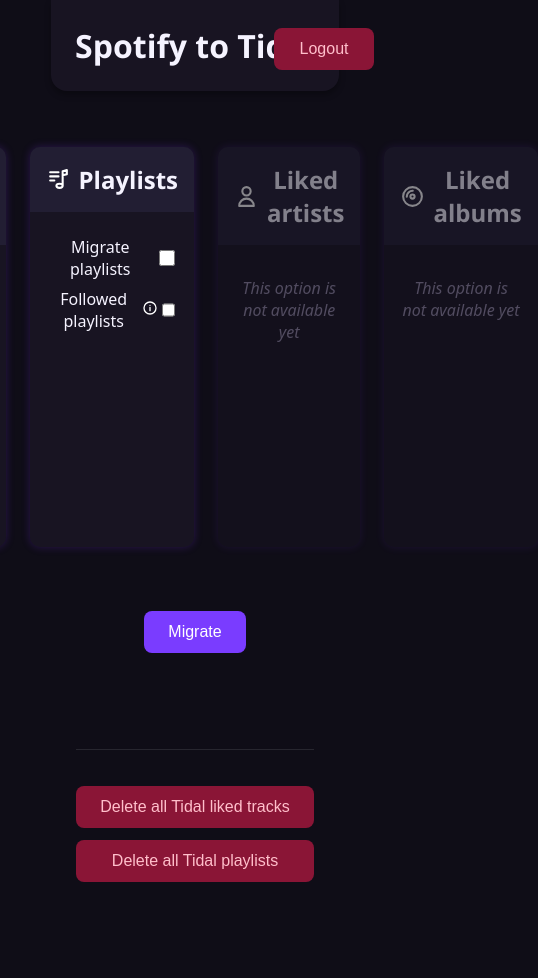
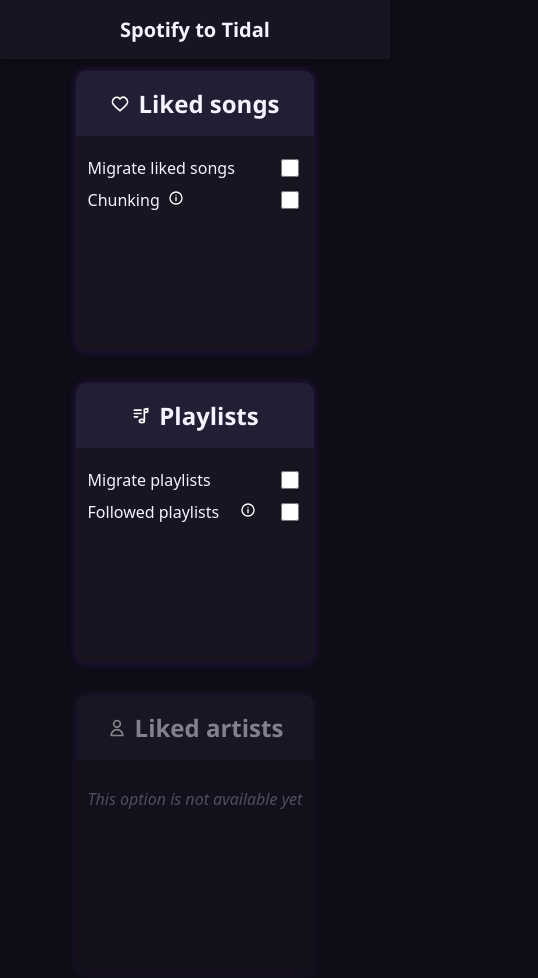
Before and after one commit to john-kick/spotify-to-tidal, a website: page public/views/index.html in a window 390 px wide. Shown: the top 978 px of the page, 538 px wide, since content can reach past the window. Before the commit the page ends 914 px from the top, so only its background shows below. Drawn offline with Linux system fonts and the light colour scheme; files that its build step writes are made by us from their sources; no server answers; files whose address does not match are found by name.

Commit message:
feat: Improve responsive design and layout adjustments across stylesheets

```diff
--- a/public/styles.css
+++ b/public/styles.css
@@ -14,7 +14,8 @@
   margin: 0;
   padding: 0;
   min-height: 100vh;
-  overflow: hidden;
+  /* allow vertical scrolling on small screens so content isn't clipped */
+  overflow-y: auto;
 }
 
 main {
@@ -23,6 +24,7 @@
   align-items: center;
   width: 100%;
   min-height: 100vh;
+  overflow-x: hidden;
 }
 
 #page-content {
@@ -51,29 +53,49 @@
 }
 
 h1 {
+  /* Keep the header visible at the top while allowing the rest of the page to scroll */
   text-align: center;
-  margin-top: 0;
-  margin-bottom: 1.5rem;
+  margin: 0; /* remove default margins so sticky positioning behaves predictably */
   padding: 1.5rem;
-  background-color: var(--color-surface);
+  background-color: var(--color-surface, #fff);
   border-radius: 0 0 1rem 1rem;
   box-shadow: 0 4px 6px rgba(0, 0, 0, 0.3);
+  position: sticky;
+  top: 0; /* stick to the top of the viewport */
+  left: 0;
+  right: 0;
+  z-index: 1000; /* ensure header sits above other content (logout button, modals, etc.) */
+  -webkit-backdrop-filter: blur(4px);
+  backdrop-filter: blur(4px);
 }
 
+@media (max-width: 480px) {
+  h1 {
+    width: 100%;
+    border-radius: 0;
+  }
+}
+
+/* Options container (cards) - allow wrapping on narrow screens */
 #options-container {
   display: flex;
   flex-direction: row;
   gap: 1.5rem;
   margin-bottom: 2rem;
+  flex-wrap: wrap;
 
   & > div {
-    flex: 1;
+    flex: 1 1 280px; /* allow cards to shrink and wrap */
+    min-width: 220px;
+    max-width: 100%;
   }
 }
 
 /* Option sections */
 .option-section {
-  height: 400px;
+  /* prefer flexible height so content isn't clipped on small screens */
+  min-height: 220px;
+  height: auto;
 }
 
 /* Transfer container */
@@ -95,7 +117,8 @@
 #danger-zone {
   margin-top: 2rem;
   border-top: 1px solid rgba(255, 255, 255, 0.1);
-  padding-top: 1.5rem;
+  border-bottom: 1px solid rgba(255, 255, 255, 0.1);
+  padding: 1.5rem 0;
 }
 
 #logout-container {
@@ -104,6 +127,45 @@
   height: 50px;
   top: 1rem;
   right: 1rem;
+}
+
+/* Responsive tweaks */
+@media (max-width: 800px) {
+  h1 {
+    padding: 1rem;
+    font-size: 1.25rem;
+  }
+
+  #page-content {
+    padding: 1rem;
+  }
+
+  /* stack the option sections vertically on smaller screens */
+  #options-container {
+    flex-direction: column;
+    gap: 1rem;
+    align-items: stretch;
+  }
+
+  /* move logout control into the flow so it doesn't overlap content */
+  #logout-container {
+    position: static;
+    width: auto;
+    height: auto;
+    margin: 0.5rem 0 0 auto;
+    align-self: flex-end;
+  }
+}
+
+@media (max-width: 420px) {
+  #page-content {
+    width: 96%;
+    padding: 0.75rem;
+  }
+
+  .card-topper img {
+    max-height: 20px;
+  }
 }
 
 .info-icon {
--- a/public/styles/auth.css
+++ b/public/styles/auth.css
@@ -14,26 +14,12 @@
   text-align: center;
 }
 
-#logos {
-  display: flex;
-  justify-content: center;
-  align-items: center;
-  margin-top: 2rem;
-  margin-bottom: 2rem;
-  gap: 5rem;
-}
-
-#logos img {
-  height: 100px;
-}
-
 /* Auth buttons container */
 #auth-container {
   display: flex;
   justify-content: center;
   gap: 2rem;
   margin-bottom: 2rem;
-  /* min-width: 800px; */
 }
 
 #auth-container .to-arrow {
@@ -68,3 +54,18 @@
 .action-container img {
   max-height: 100px;
 }
+
+@media (max-width: 480px) {
+  #auth-container {
+    flex-direction: column;
+    width: 80%;
+  }
+
+  .to-arrow {
+    display: none;
+  }
+
+  .auth .image-container {
+    width: 50%;
+  }
+}
--- a/public/styles/buttons.css
+++ b/public/styles/buttons.css
@@ -39,3 +39,17 @@
   background-color: var(--color-border);
   color: var(--color-text-muted);
 }
+
+/* Responsive button adjustments */
+@media (max-width: 480px) {
+  button {
+    width: 100%;
+    padding: 0.6rem 1rem;
+    font-size: 0.95rem;
+  }
+
+  /* ensure buttons keep some spacing when stacked */
+  button + button {
+    margin-top: 0.5rem;
+  }
+}
--- a/public/styles/cards.css
+++ b/public/styles/cards.css
@@ -38,3 +38,15 @@
   border-top: 1px solid var(--color-border);
   text-align: center;
 }
+
+/* Make cards adapt on smaller screens */
+@media (max-width: 800px) {
+  .card {
+    width: 100%;
+    margin-bottom: 1rem;
+  }
+
+  .card-content {
+    padding: 0.75rem;
+  }
+}
--- a/public/styles/progress.css
+++ b/public/styles/progress.css
@@ -34,3 +34,9 @@
   box-shadow: 0 0 12px var(--color-shadow);
   border-radius: 17px;
 }
+
+@media (max-width: 480px) {
+  .progress {
+    position: fixed;
+  }
+}
--- a/public/views/index.html
+++ b/public/views/index.html
@@ -10,17 +10,9 @@
 </head>
 
 <body>
+	<h1>Spotify to Tidal</h1>
 	<!-- Initially hidden -->
 	<main hidden>
-		<h1>Spotify to Tidal</h1>
-		<div id="logout-container">
-			<a href="/logout">
-				<button id="logout" class="danger tooltip tooltip-bottom-left">
-					<div class="tooltiptext">Logout from both Spotify and Tidal</div>
-					Logout
-				</button>
-			</a>
-		</div>
 		<div id="page-content">
 			<div id="transfer-container">
 				<form id="migrate-form">
@@ -110,6 +102,12 @@
 					</button>
 				</form>
 			</div>
+			<a href="/logout">
+				<button id="logout" class="danger tooltip tooltip-top">
+					<div class="tooltiptext">Logout from both Spotify and Tidal</div>
+					Logout
+				</button>
+			</a>
 		</div>
 	</main>
 </body>
```
